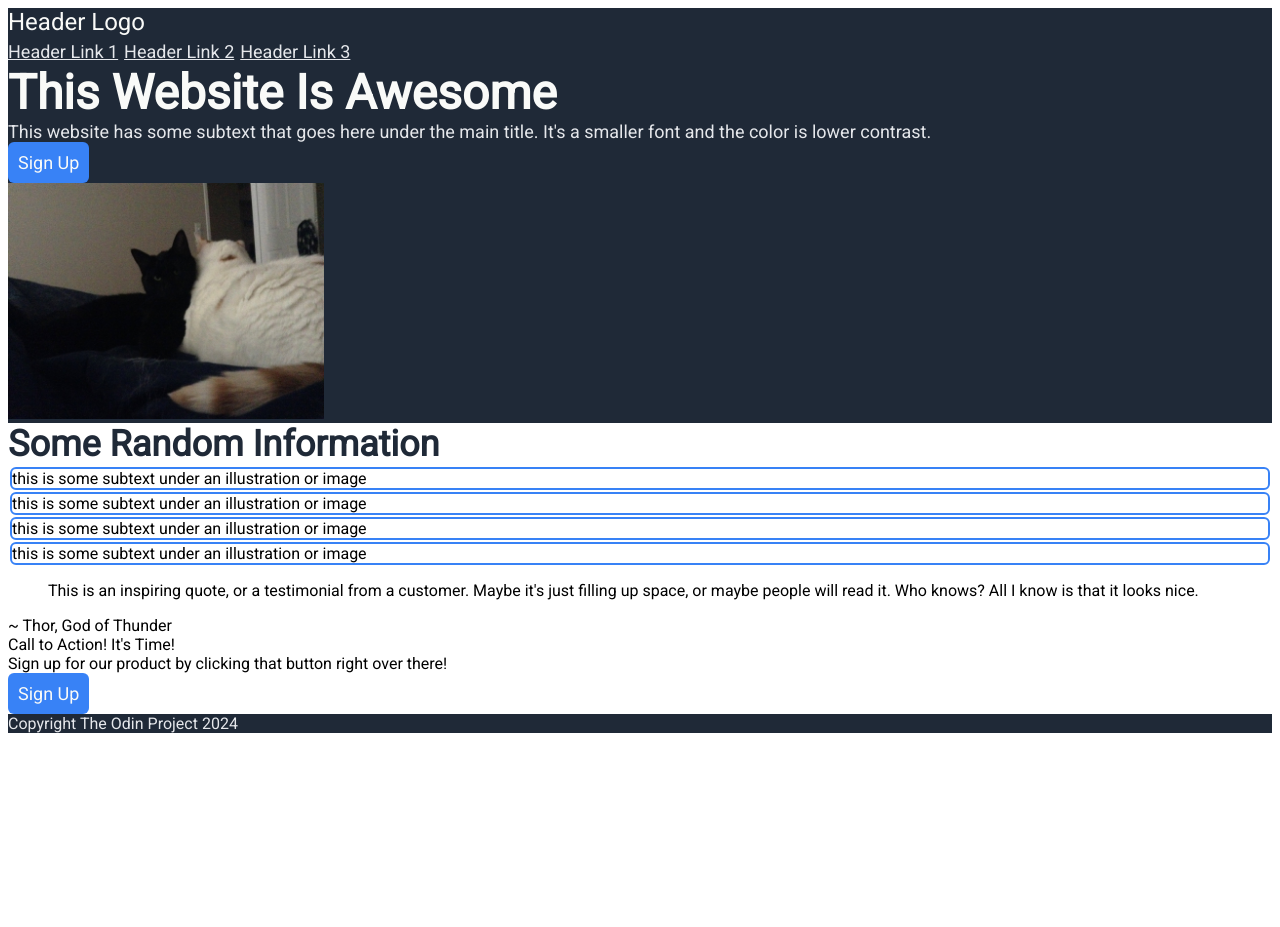
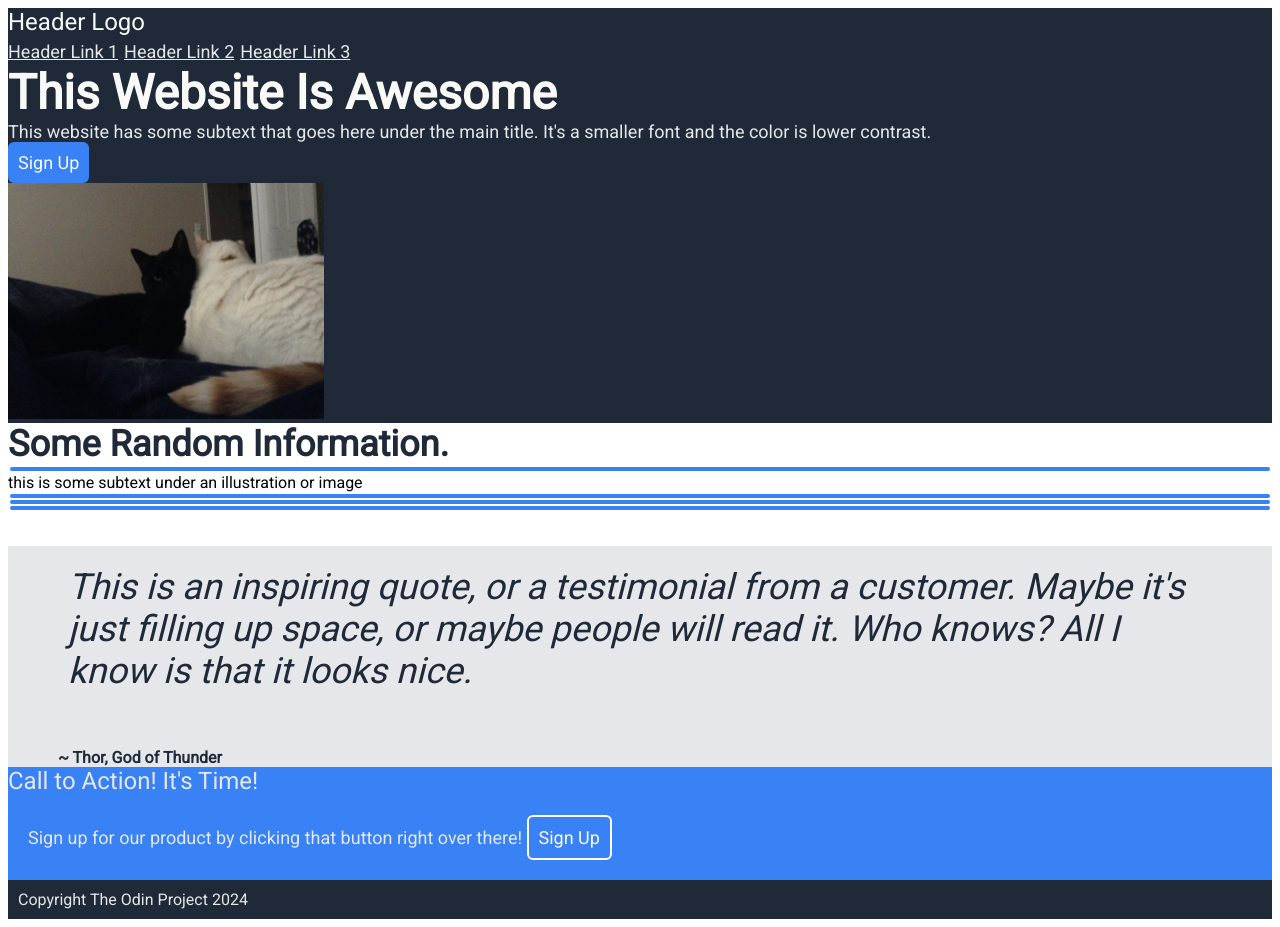
Before and after one commit to bmd7700/TOP-Landing-Page-Project, a plain HTML site: page index.html in a window 1280 px wide. Before the commit the page ends 800 px from the top, so only its background shows below. Drawn offline with Linux system fonts and the light colour scheme.

Commit message:
tweak css

```diff
--- a/index.html
+++ b/index.html
@@ -32,12 +32,13 @@
         </div>
     </div>
     <div class = 'body2'>
-        <div class = 'b2Header'>Some Random Information</div>
+        <div class = 'b2Header'>Some Random Information.</div>
         <div class = 'b2ContentContainer'>
-            <div class = 'b2Content'>this is some subtext under an illustration or image</div>
-            <div class = 'b2Content'>this is some subtext under an illustration or image</div>
-            <div class = 'b2Content'>this is some subtext under an illustration or image</div>
-            <div class = 'b2Content'>this is some subtext under an illustration or image</div>
+            <div class = 'b2Content'></div>
+            <div class = 'b2subtext'>this is some subtext under an illustration or image</div>
+            <div class = 'b2Content'></div>
+            <div class = 'b2Content'></div>
+            <div class = 'b2Content'></div>
         </div>
     </div>
     <div class = 'body3'>
@@ -52,11 +53,9 @@
             Call to Action! It's Time!
             <div class = 'b4Content'>
                 Sign up for our product by clicking that button right over there!
+                <button id="cta">Sign Up</button>
             </div>
         </div>
-       <div class = 'b4button'>
-        <button>Sign Up</button>
-       </div>
     </div>
     <div class = 'footer'>
         Copyright The Odin Project 2024
--- a/style.css
+++ b/style.css
@@ -31,6 +31,7 @@ button{
     color: #E5E7EB;
 }
 .b2Content{
+    /*come back to this*/
     border: 2px solid #3882F6;
     border-radius: 6px;
     margin: 2px;
@@ -40,10 +41,38 @@ button{
     color: #1F2937;
     font-weight: 900;
 }
+.body3{
+    background-color: #E5E7EB;
+}
+blockquote{
+    font-size: 36px;
+    font-style: italic;
+    color: #1F2937;
+    padding: 20px;
+}
+.b3Attribution{
+    font-weight: 900;
+    color: #1F2937;
+    padding-left: 50px;
+}
+.b4ContentHeader{
+    background-color: #3882F6;
+    color:#E5E7EB;
+    font-size: 24px;
+}
+.b4Content{
+    font-size: 18px;
+    padding: 20px;
+    border-radius: 6px;
+}
+#cta{
+    border: 2px solid white;
+}
 #cats{
     width: 25%;
 }
 .footer{
     background-color: #1F2937;
     color: #E5E7EB;
+    padding: 10px;
 }
```
